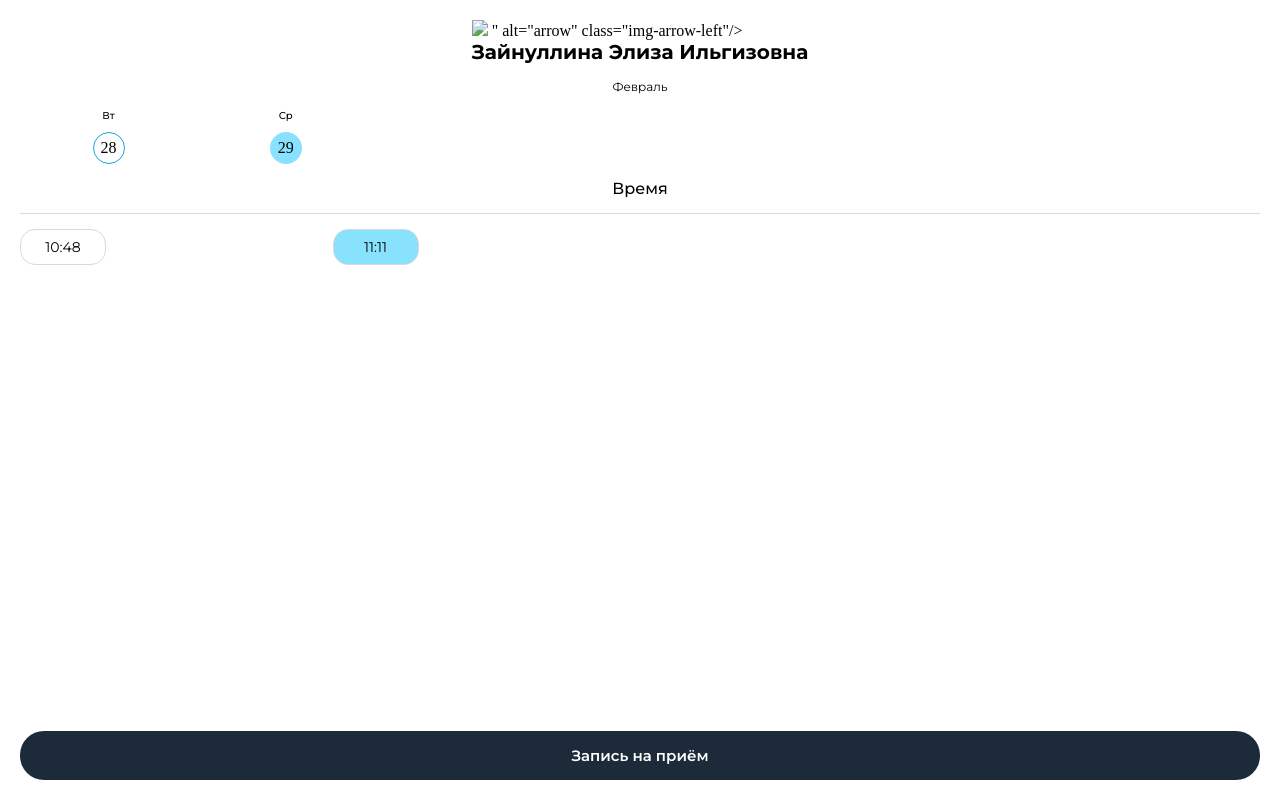
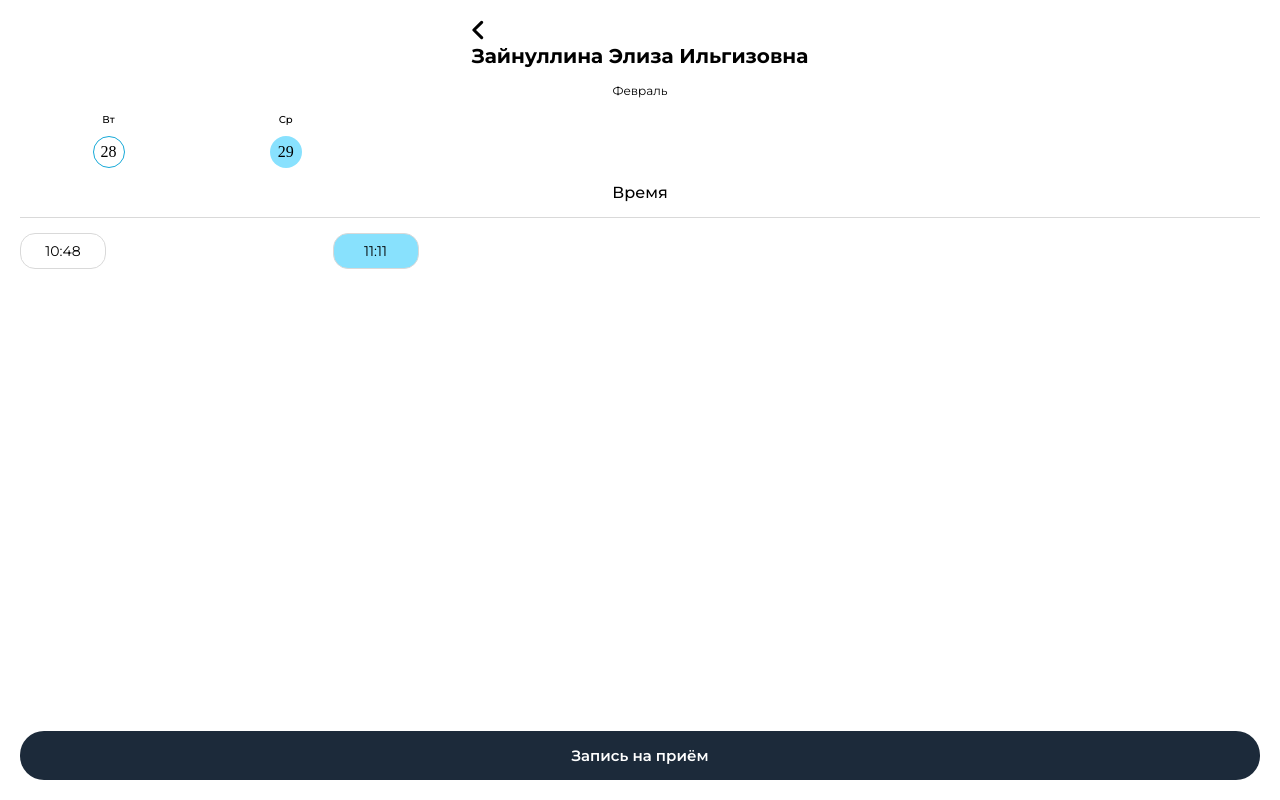
Before and after one commit to BadgerintheBarrel/smth, a plain HTML site: page index.html in a window 1280 px wide. Drawn offline with Linux system fonts and the light colour scheme.

Commit message:
Update index.html

```diff
--- a/index.html
+++ b/index.html
@@ -13,9 +13,9 @@
 <body class="body">
 <div class="container">
     <div class="header">
-         <img src="<svg width="12" height="20" viewBox="0 0 12 20" fill="none" xmlns="http://www.w3.org/2000/svg">
+         <svg width="12" height="20" viewBox="0 0 12 20" fill="none" xmlns="http://www.w3.org/2000/svg">
     <path d="M9.62508 17.7085L1.91675 10.0002L9.62508 2.29183" stroke="black" stroke-width="3.08333" stroke-linecap="round" stroke-linejoin="round"/>
-</svg>" alt="arrow" class="img-arrow-left"/>
+</svg>
         <p class="text text-title">Зайнуллина Элиза Ильгизовна</p>
     </div>
     <p class="text text-description">Февраль</p>
```
